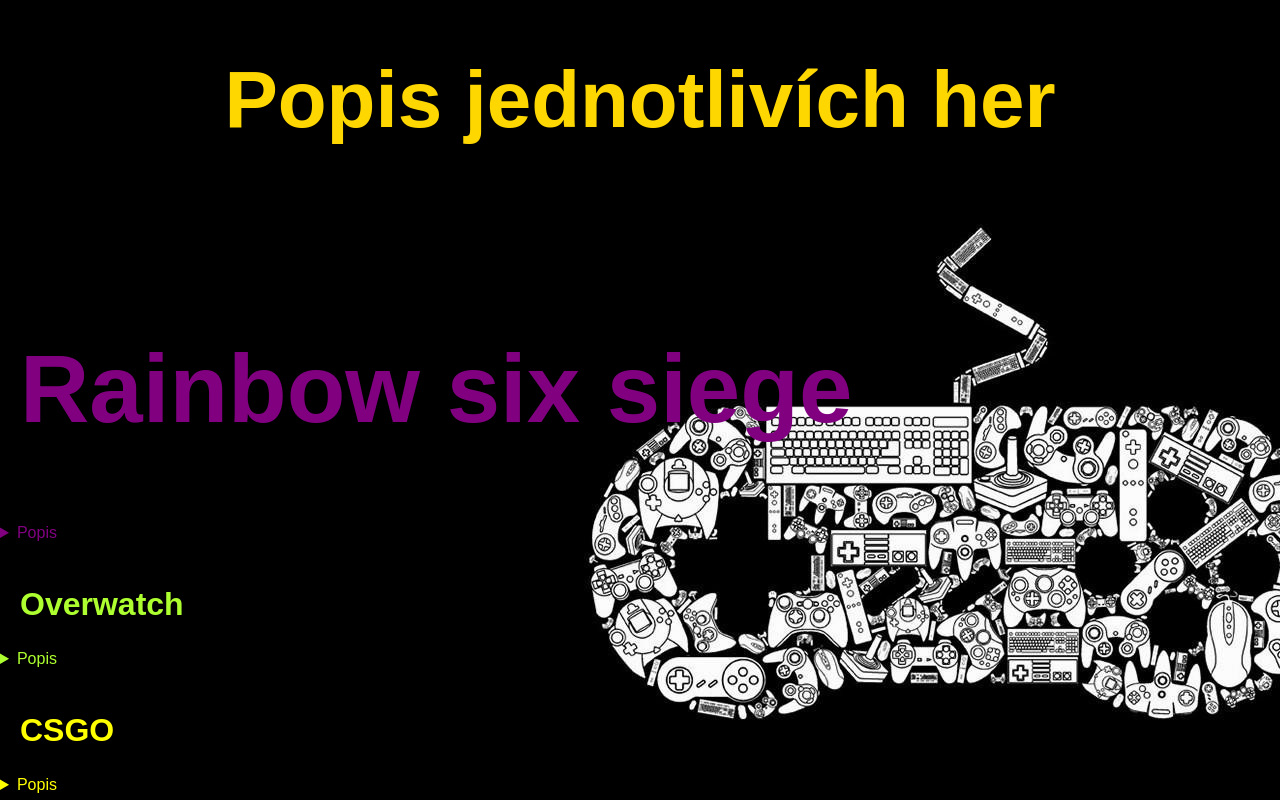
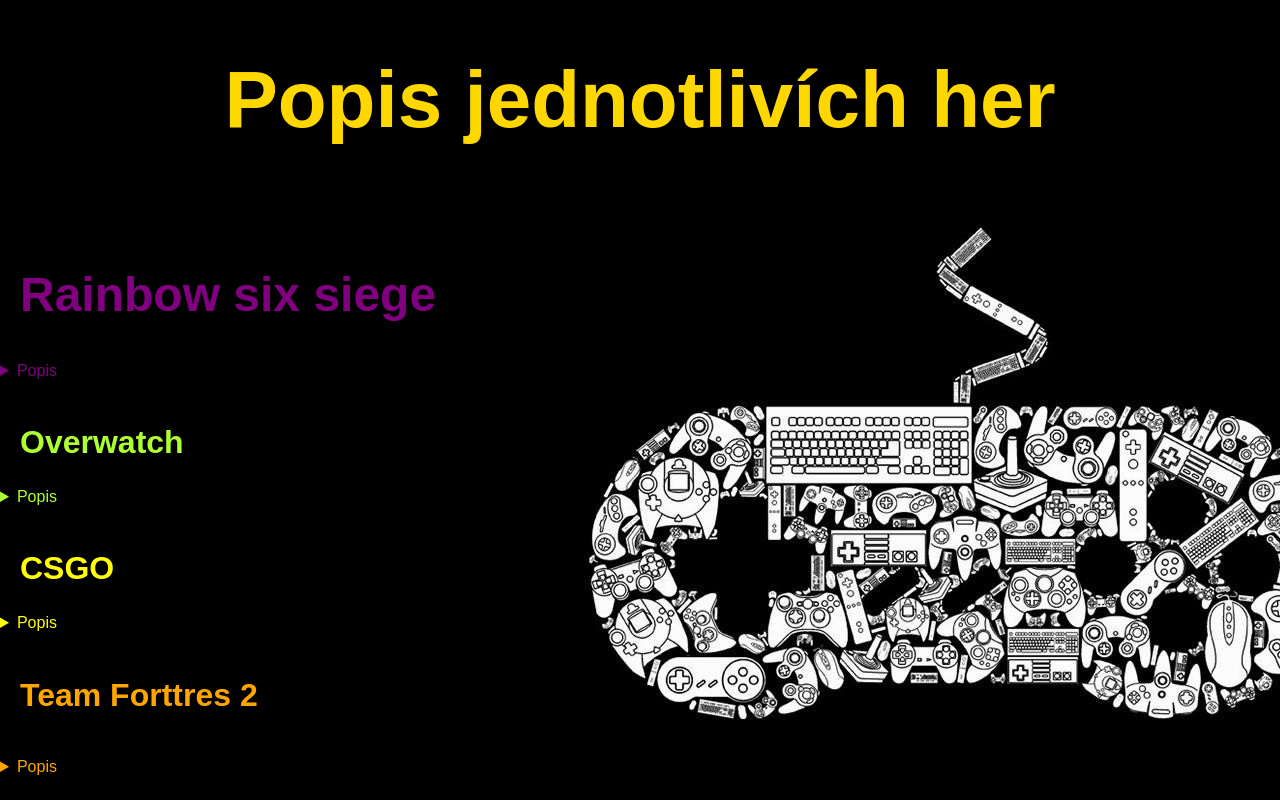
Before and after one commit to KVGABOKV/kocicka, a plain HTML site: page index.html in a window 1280 px wide. In both pictures the pointer is over the item "Rainbow six siege". Shown: the top 800 px of the page. Drawn offline with Linux system fonts and the light colour scheme.

Commit message:
add text

```diff
--- a/css/styles.css
+++ b/css/styles.css
@@ -37,7 +37,7 @@
      transition: 1.6s ease;
  }
 
- li:hover{ font-size: 3em;
+ li:hover{ font-size: 1.5em;
 transition: 1.6s ease;
 }
 
```
Also changed, not shown: 8ce12e6a261db77f38fafe7afef1191515914479r1-352-555v2_uhq.jpg (deleted).
